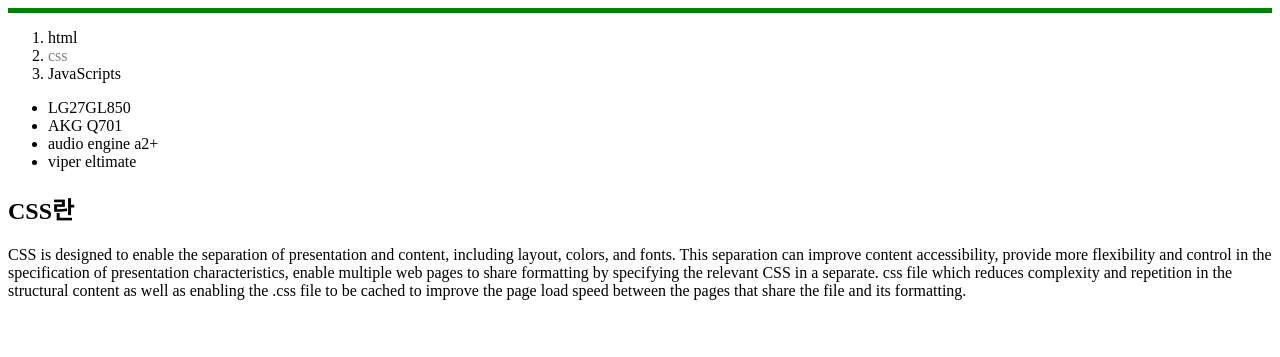
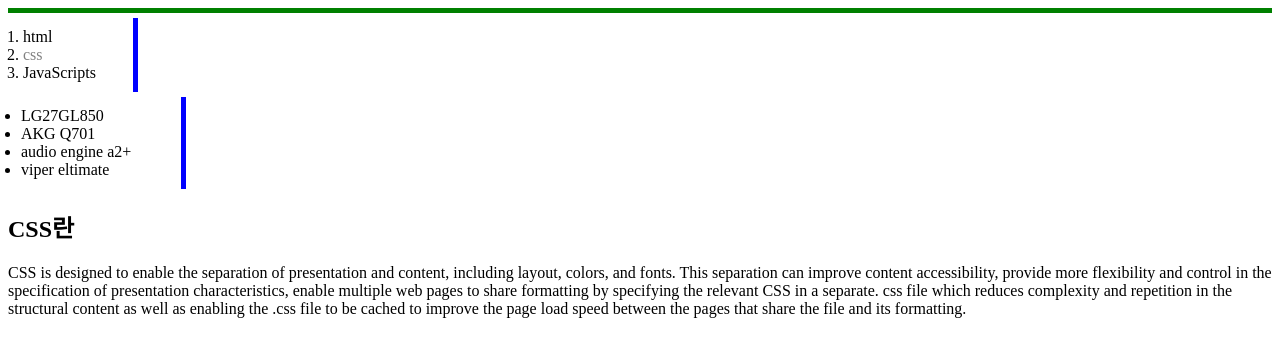
Before and after one commit to vertang/first-web-class, a plain HTML site: page second.html in a window 1280 px wide. Shown: the part 67-424 px from the top of the page. Drawn offline with Linux system fonts and the light colour scheme.

Commit message:
오류 이유 발견

```diff
--- a/second.html
+++ b/second.html
@@ -23,6 +23,19 @@
     margin: 0;
     padding: 10px;
    }
+   ol{
+      border-right: 5px solid blue;
+      width: 100px;
+      margin: 5px;
+      padding: 10px;
+    }
+
+    ul{
+      border-right: 5px solid blue;
+      width:  150px;
+      padding: 10px;
+      margin: 3px;
+    }
 
   </style>
 </head>
```
